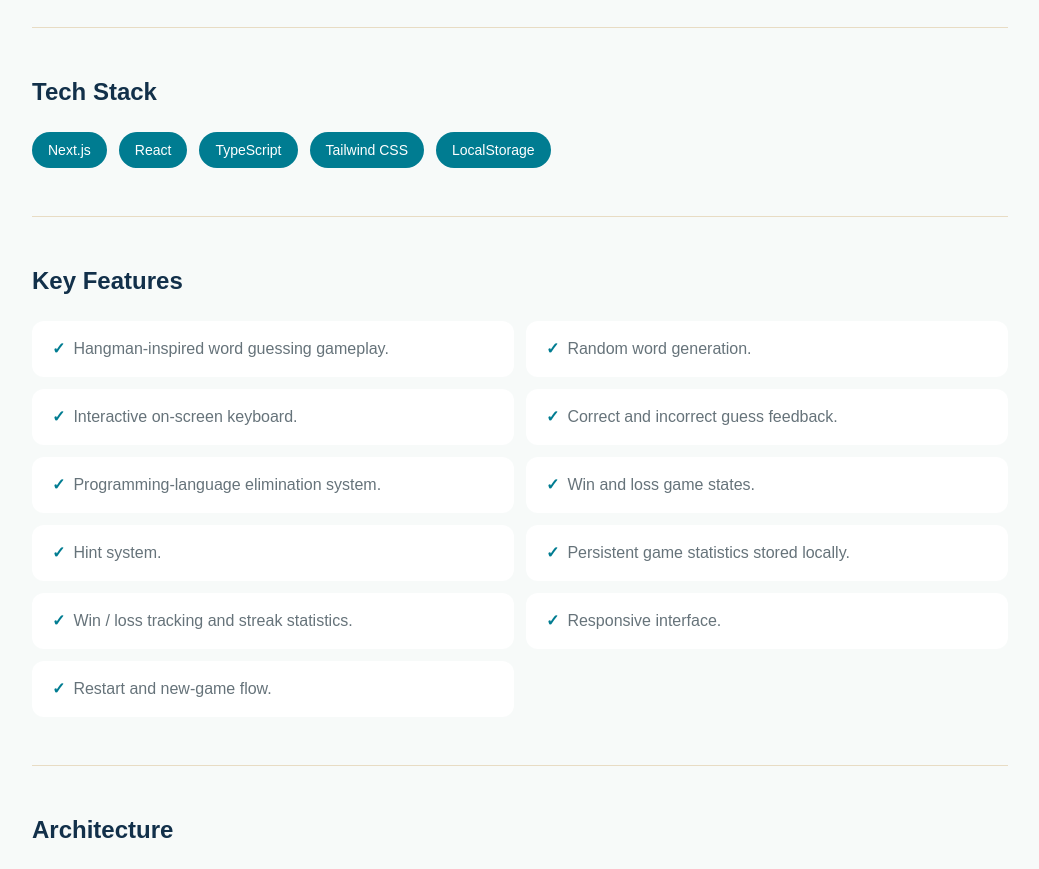
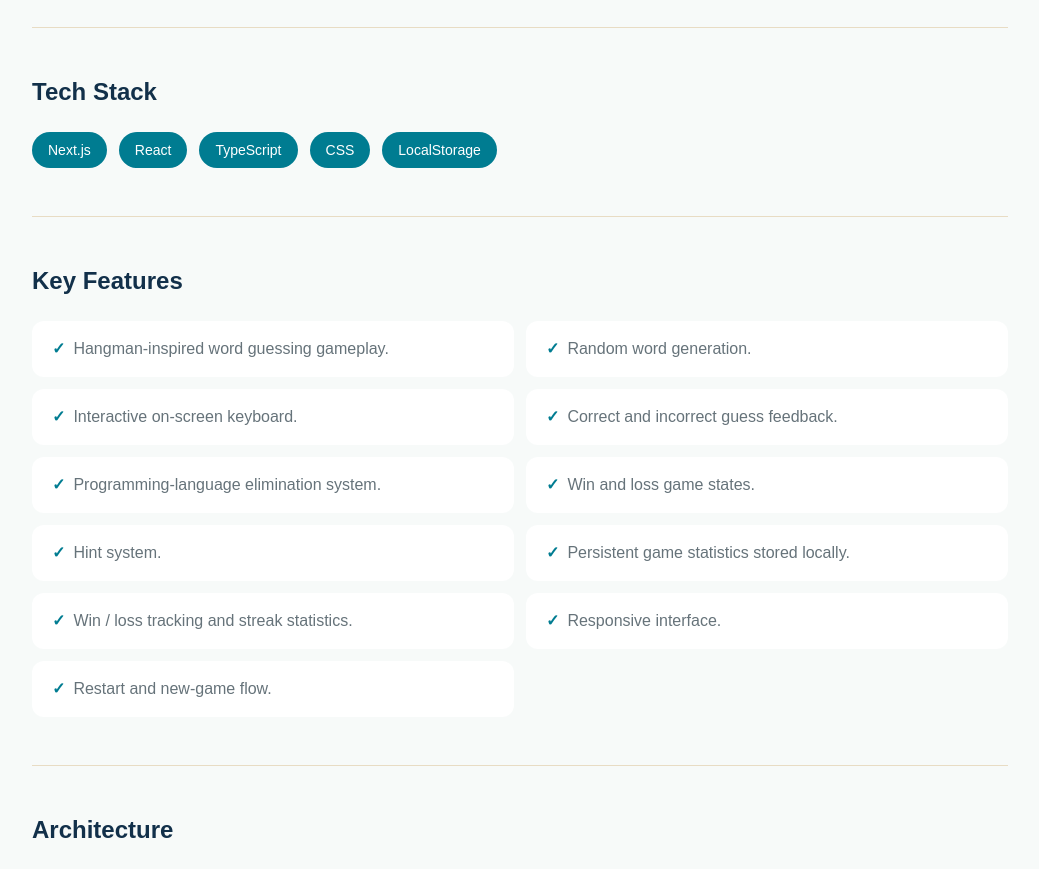
Before and after one commit to Pikero-bx33/guillaume-portfolio, a Next.js app: page /en/projects/assembly-endgame in a window 1280 px wide. Shown: the part 1360-2229 px from the top of the page, without its empty margins (120-1159 px from the left). Built offline with nearby package versions, Linux system fonts and the light colour scheme; no server answers.

Commit message:
feat: improve home navigation

```diff
--- a/src/components/layout/Header.tsx
+++ b/src/components/layout/Header.tsx
@@ -76,7 +76,7 @@ export default function Header({
     <header className="sticky top-0 z-50 w-full border-b border-sand/60 bg-surface/90 backdrop-blur">
       <div className="mx-auto flex max-w-7xl items-center justify-between px-6 py-4">
         <Link
-          href={`/${locale}`}
+          href={`/${locale}#top`}
           className="shrink-0"
         >
           <p className="text-lg font-bold tracking-tight text-deep-blue">
@@ -96,8 +96,8 @@ export default function Header({
                 key={lang}
                 href={getLocaleHref(lang)}
                 className={`rounded-full px-2.5 py-1.5 text-[11px] font-semibold uppercase transition-all ${locale === lang
-                    ? "bg-ocean text-white shadow-sm"
-                    : "text-deep-blue hover:text-ocean"
+                  ? "bg-ocean text-white shadow-sm"
+                  : "text-deep-blue hover:text-ocean"
                   }`}
               >
                 {lang}
--- a/src/data/projects/assembly-endgame.ts
+++ b/src/data/projects/assembly-endgame.ts
@@ -38,7 +38,7 @@ export const assemblyEndgameProject: Record<
       "Next.js",
       "React",
       "TypeScript",
-      "Tailwind CSS",
+      "CSS",
       "LocalStorage",
     ],
 
@@ -130,7 +130,7 @@ export const assemblyEndgameProject: Record<
       "Next.js",
       "React",
       "TypeScript",
-      "Tailwind CSS",
+      "CSS",
       "LocalStorage",
     ],
 
```
